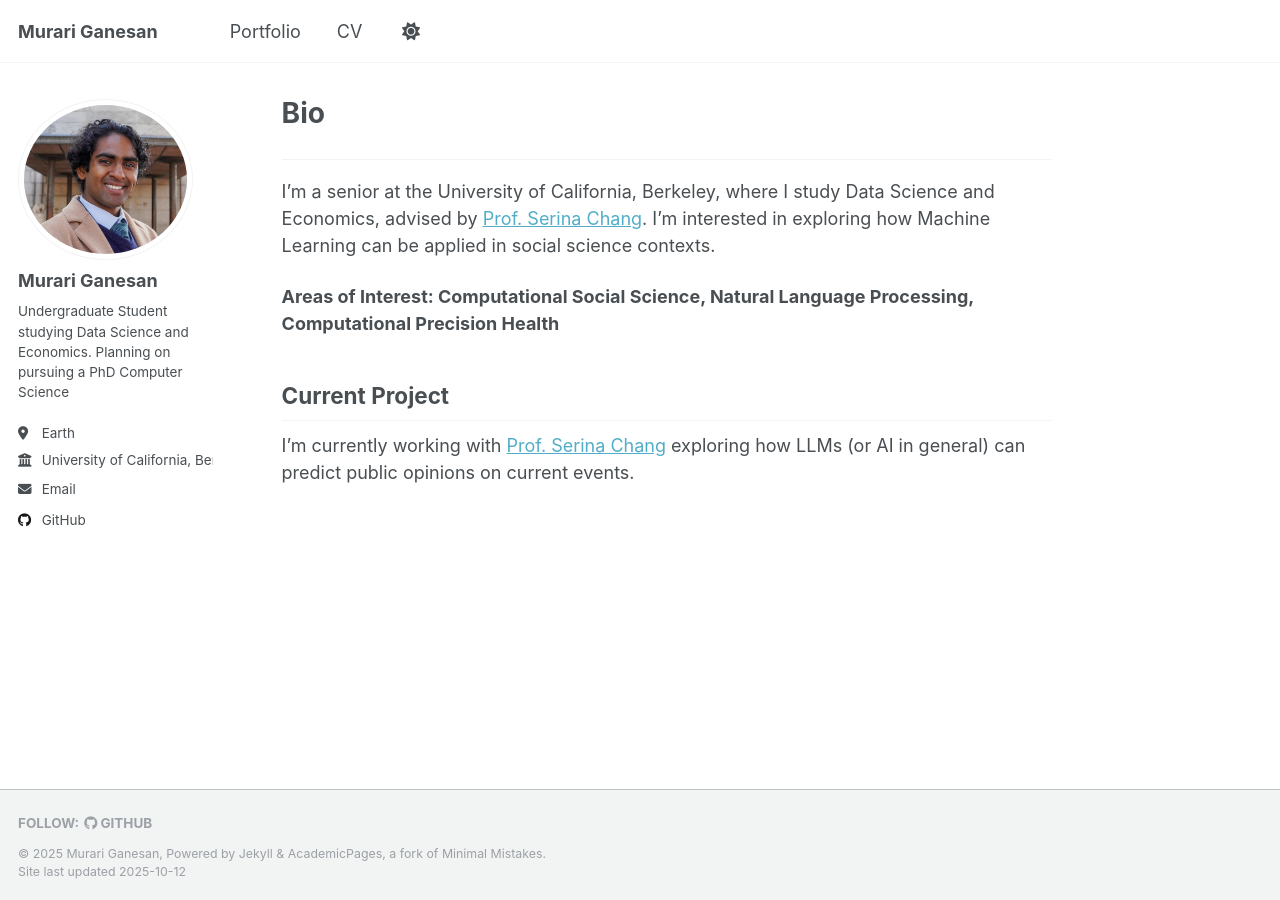
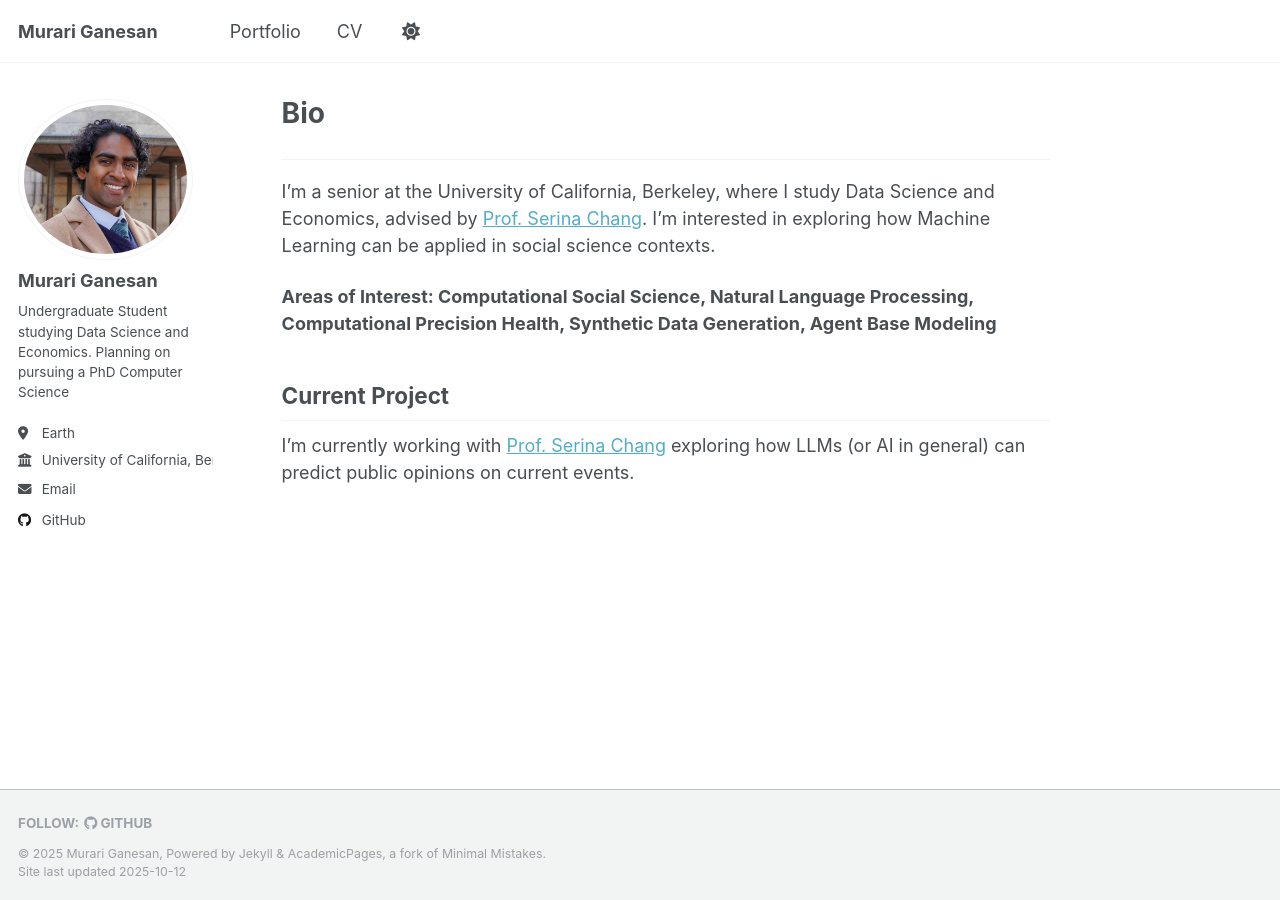
Before and after one commit to muru825/muru825.github.io, a Jekyll site: the page built from _pages/about.md, in a window 1280 px wide. Built offline with Jekyll 4.4.1, drawn with Linux system fonts in a browser that asks for light colours.

Commit message:
updating reaserach areas of interest

```diff
--- a/_pages/about.md
+++ b/_pages/about.md
@@ -12,7 +12,7 @@ I'm a senior at the University of California, Berkeley, where I study Data Scien
 
 
 
-**Areas of Interest: Computational Social Science, Natural Language Processing, Computational Precision Health**
+**Areas of Interest: Computational Social Science, Natural Language Processing, Computational Precision Health, Synthetic Data Generation, Agent Base Modeling**
 
 ## Current Project
 
```
Also changed, not shown: 2 other files.
